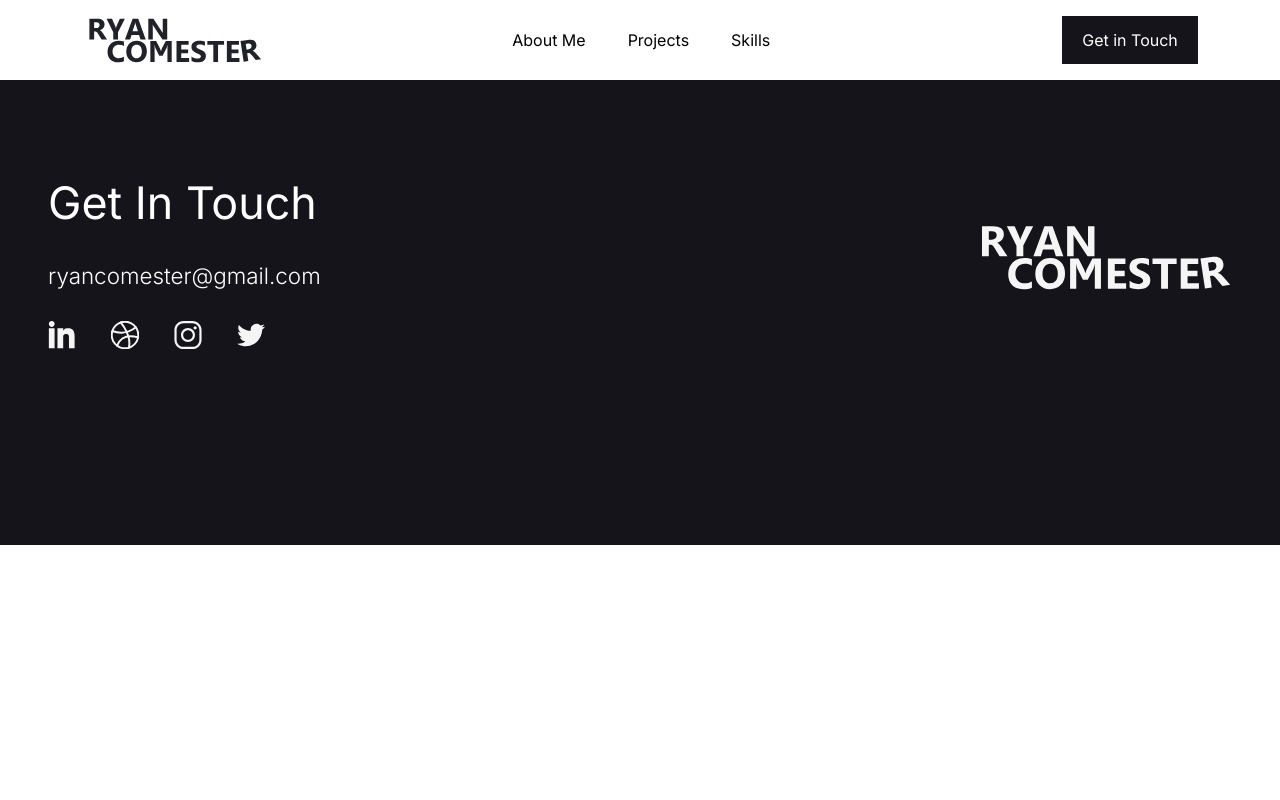
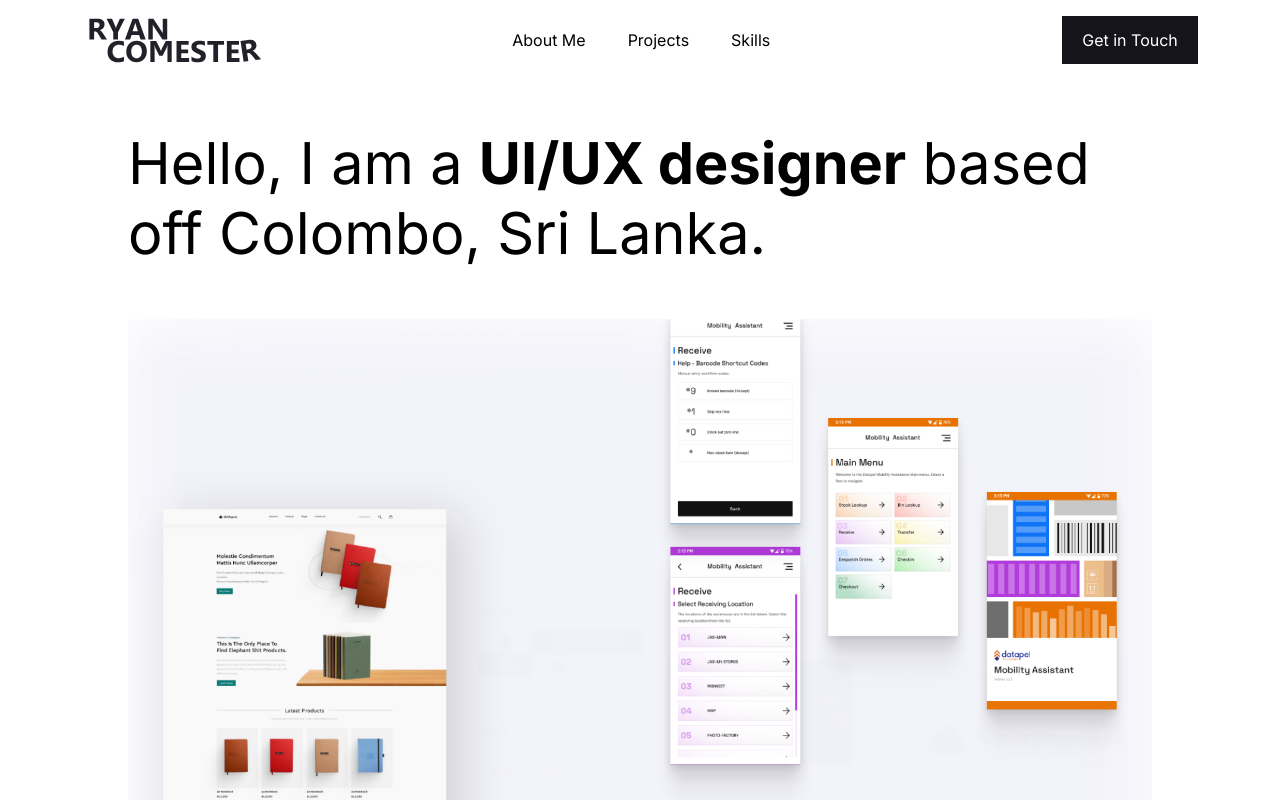
Before and after one commit to minolFernando05/Portfolio-website, a React (Vite) app: page / in a window 1280 px wide. Shown: the top 800 px of the page. Built offline with nearby package versions, Linux system fonts and the light colour scheme.

Commit message:
Update homepage URL and route

```diff
--- a/package.json
+++ b/package.json
@@ -1,5 +1,5 @@
 {
-  "homepage": "https://https://minolfernando05.github.io/Portfolio-website/#/home",
+  "homepage": "https://minolFernando05.github.io/Portfolio-website",
   "name": "portfolio-website-project",
   "private": true,
   "version": "0.0.0",
--- a/src/App.jsx
+++ b/src/App.jsx
@@ -31,7 +31,7 @@
     <ScrollToTop />
     <NavBar/>
     <Routes>
-        <Route path="/home" element={<Home/>}/>
+        <Route path="/" element={<Home/>}/>
         <Route path="/food" element={<Food/>}/>
         <Route path="/datapel" element={<Datapel/>}/>
         <Route path="/shitPapers" element={<ShitPapers/>}/>
```
